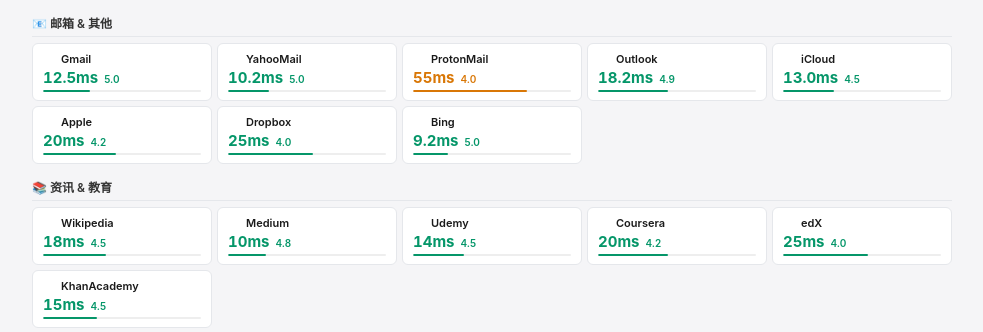
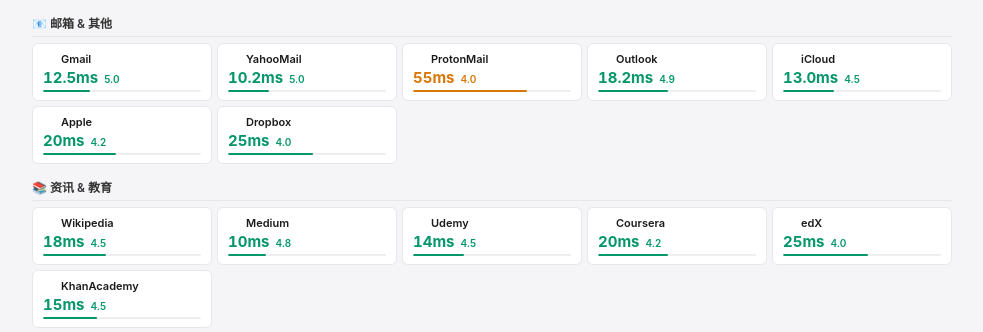
Before and after one commit to se-tang/TCPbench, a FastAPI app: template backend/templates/report.html in a window 1280 px wide. Shown: the part 1421-1753 px from the top of the page, without its empty margins (148-1131 px from the left). Run offline with FastAPI, Linux system fonts and the light colour scheme; the template is opened without the code that fills it, so the values that code supplies are empty; some libraries are stand-ins or nearby versions.

Commit message:
fix: remove Bing, 77 unique sites

```diff
--- a/backend/templates/report.html
+++ b/backend/templates/report.html
@@ -174,7 +174,6 @@ body{font-family:-apple-system,BlinkMacSystemFont,"Segoe UI",Roboto,"PingFang SC
 <div class="card"><div class="nm"><img src="https://www.google.com/s2/favicons?domain=icloud.com&sz=16">iCloud</div><div class="rw"><span class="lt g">13.0ms</span><span class="sc g">4.5</span></div><div class="bar"><div class="bar-in" style="width:32%;background:#059669"></div></div></div>
 <div class="card"><div class="nm"><img src="https://www.google.com/s2/favicons?domain=apple.com&sz=16">Apple</div><div class="rw"><span class="lt g">20ms</span><span class="sc g">4.2</span></div><div class="bar"><div class="bar-in" style="width:46%;background:#059669"></div></div></div>
 <div class="card"><div class="nm"><img src="https://www.google.com/s2/favicons?domain=dropbox.com&sz=16">Dropbox</div><div class="rw"><span class="lt g">25ms</span><span class="sc g">4.0</span></div><div class="bar"><div class="bar-in" style="width:54%;background:#059669"></div></div></div>
-<div class="card"><div class="nm"><img src="https://www.google.com/s2/favicons?domain=bing.com&sz=16">Bing</div><div class="rw"><span class="lt g">9.2ms</span><span class="sc g">5.0</span></div><div class="bar"><div class="bar-in" style="width:22%;background:#059669"></div></div></div>
 </div></div>
 
 <div class="cat"><div class="ct">📚 资讯 &amp; 教育</div><div class="cg">
```
